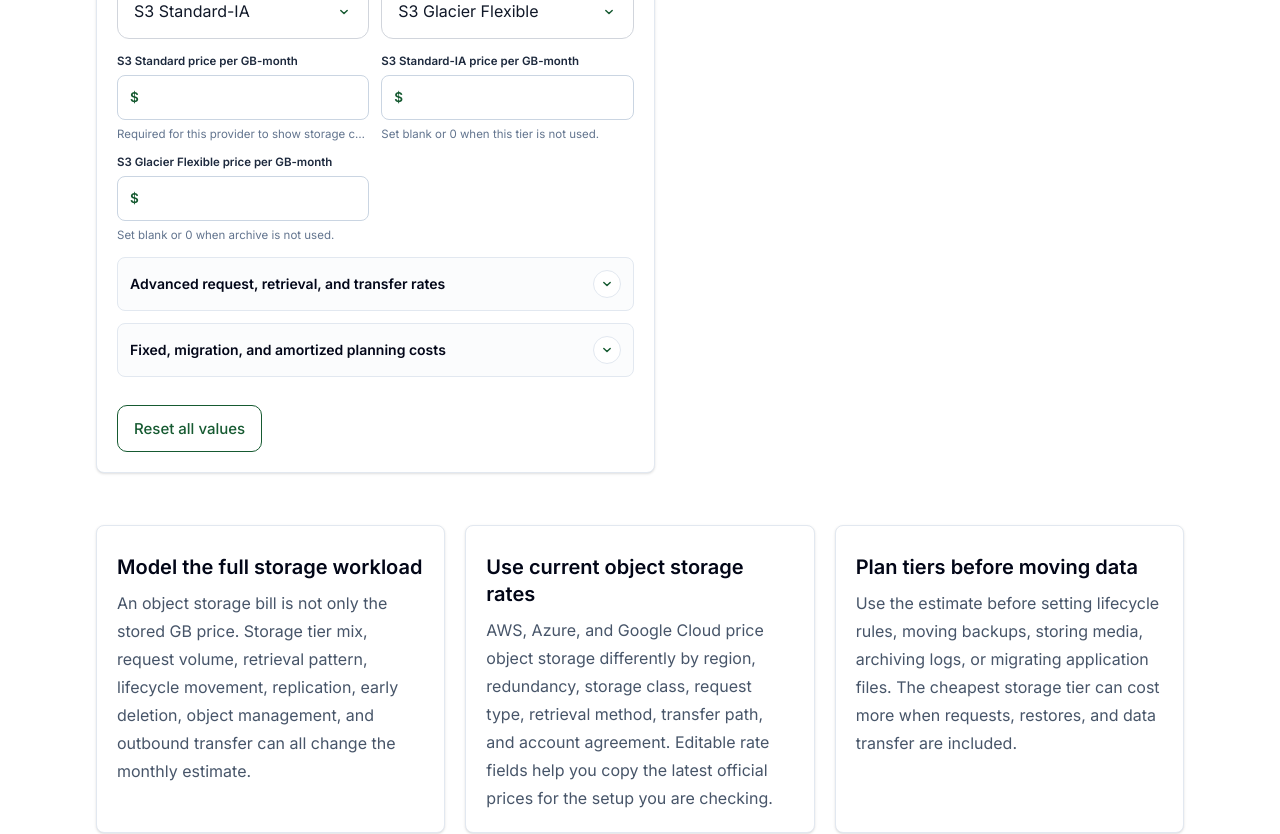
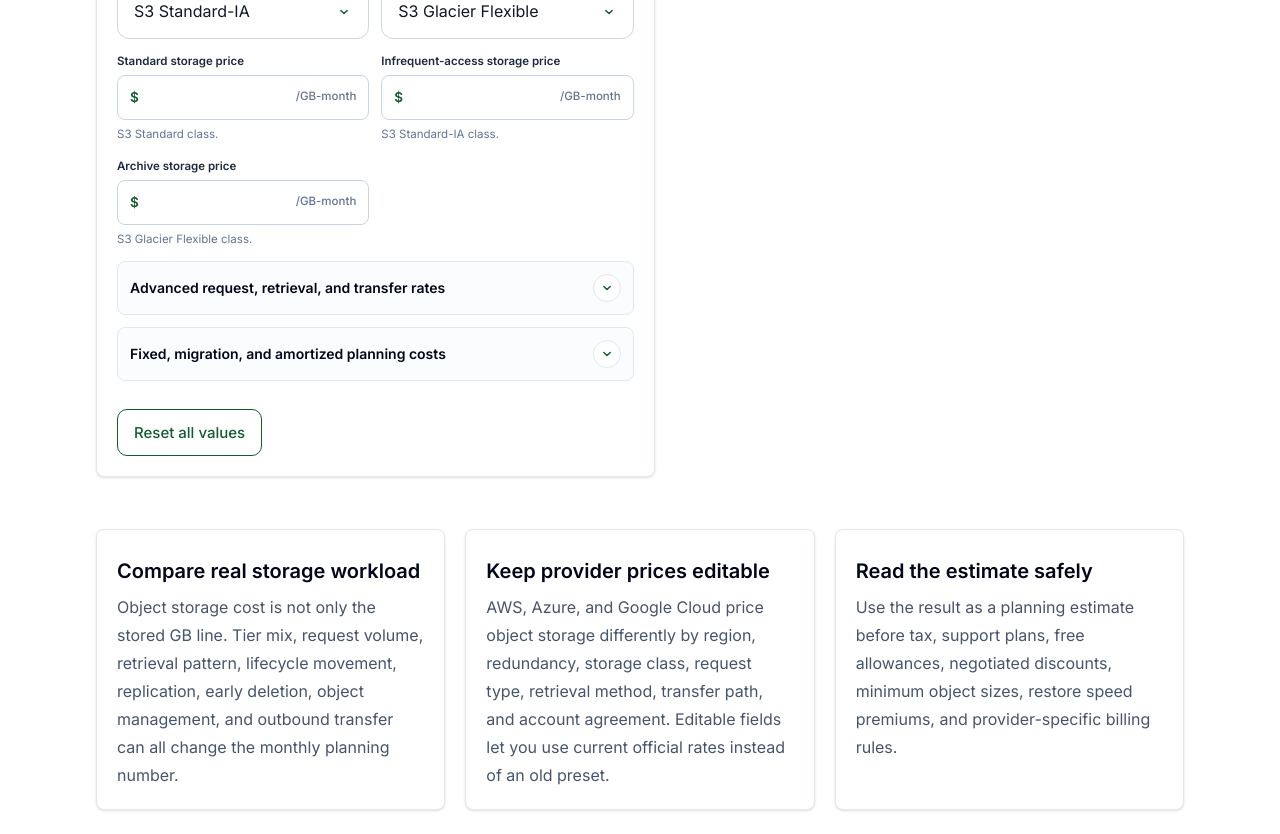
Before and after one commit to vaarunsonawwane-ops/beeija, a Next.js app: page /tools/cloud-object-storage-cost-comparison-calculator in a window 1280 px wide. Shown: the part 2280-3114 px from the top of the page. Built offline with nearby package versions, Linux system fonts and the light colour scheme.

Commit message:
Cloud Object Storage Cost Comparison

```diff
--- a/app/tools/cloud-object-storage-cost-comparison-calculator/ToolClient.tsx
+++ b/app/tools/cloud-object-storage-cost-comparison-calculator/ToolClient.tsx
@@ -1329,175 +1329,183 @@ function PlanEditor({
         </div>
       ) : null}
 
-      <div className="grid items-start gap-x-3 gap-y-2 sm:grid-cols-2">
+      <div className="grid gap-3 sm:grid-cols-2">
         <BeeijaNumberField
-          label={`${shortenStorageClassLabel(classes.hot)} price per GB-month`}
+          label="Standard storage price"
           value={plan.standardStoragePrice}
           onChange={(value) =>
             onChange("standardStoragePrice", value)
           }
           prefix="$"
-          helper="Required for this provider to show storage cost."
+          suffix="/GB-month"
+          helper={`${shortenStorageClassLabel(classes.hot)} class.`}
           sanitizeDecimal
         />
 
         <BeeijaNumberField
-          label={
-            coolEnabled
-              ? `${shortenStorageClassLabel(classes.cool)} price per GB-month`
-              : "Infrequent-access storage price"
-          }
+          label="Infrequent-access storage price"
           value={plan.coolStoragePrice}
           onChange={(value) =>
             onChange("coolStoragePrice", value)
           }
           prefix="$"
+          suffix="/GB-month"
           disabled={!coolEnabled}
-          helper="Set blank or 0 when this tier is not used."
+          helper={
+            coolEnabled
+              ? `${shortenStorageClassLabel(classes.cool)} class.`
+              : "Set blank or 0 when this tier is not used."
+          }
           sanitizeDecimal
         />
 
         <BeeijaNumberField
-          label={
-            archiveEnabled
-              ? `${shortenStorageClassLabel(classes.archive)} price per GB-month`
-              : "Archive storage price"
-          }
+          label="Archive storage price"
           value={plan.archiveStoragePrice}
           onChange={(value) =>
             onChange("archiveStoragePrice", value)
           }
           prefix="$"
+          suffix="/GB-month"
           disabled={!archiveEnabled}
-          helper="Set blank or 0 when archive is not used."
+          helper={
+            archiveEnabled
+              ? `${shortenStorageClassLabel(classes.archive)} class.`
+              : "Set blank or 0 when archive is not used."
+          }
           sanitizeDecimal
         />
       </div>
 
       <BeeijaAdvancedSection
         title="Advanced request, retrieval, and transfer rates"
-        description="Open this only when request charges, retrieval or restore rates, transfer, replication, object-management, or early-deletion costs apply."
-        contentClassName="mt-3 grid items-start gap-x-3 gap-y-2 sm:grid-cols-2"
+        description="Open this only when request charges, retrieval, restore, transfer, replication, management, or early-deletion costs apply."
       >
+        <div className="grid items-start gap-3 sm:grid-cols-2">
           <BeeijaNumberField
-            label="Write operations per 10,000"
+            label="Write operation price"
             value={plan.writePricePerTenThousand}
             onChange={(value) =>
               onChange("writePricePerTenThousand", value)
             }
             prefix="$"
+            helper="Per 10,000 write requests."
             sanitizeDecimal
           />
 
           <BeeijaNumberField
-            label="Read operations per 10,000"
+            label="Read operation price"
             value={plan.readPricePerTenThousand}
             onChange={(value) =>
               onChange("readPricePerTenThousand", value)
             }
             prefix="$"
+            helper="Per 10,000 read requests."
             sanitizeDecimal
           />
 
           <BeeijaNumberField
-            label="List or metadata operations per 10,000"
+            label="List or metadata price"
             value={plan.listPricePerTenThousand}
             onChange={(value) =>
               onChange("listPricePerTenThousand", value)
             }
             prefix="$"
+            helper="Per 10,000 list or metadata requests."
             sanitizeDecimal
           />
 
           <BeeijaNumberField
-            label="Lifecycle transitions per 10,000"
+            label="Lifecycle transition price"
             value={plan.transitionPricePerTenThousand}
             onChange={(value) =>
               onChange("transitionPricePerTenThousand", value)
             }
             prefix="$"
+            helper="Per 10,000 lifecycle transitions."
             sanitizeDecimal
           />
 
           <BeeijaNumberField
-            label={
-              coolEnabled
-                ? `${shortenStorageClassLabel(classes.cool)} retrieval price per GB`
-                : "Cool-tier retrieval price per GB"
-            }
+            label="Cool retrieval price"
             value={plan.coolRetrievalPricePerGb}
             onChange={(value) =>
               onChange("coolRetrievalPricePerGb", value)
             }
             prefix="$"
             disabled={!coolEnabled}
+            helper="Per GB retrieved from IA or cool storage."
             sanitizeDecimal
           />
 
           <BeeijaNumberField
-            label={
-              archiveEnabled
-                ? `${shortenStorageClassLabel(classes.archive)} retrieval or restore per GB`
-                : "Archive retrieval or restore per GB"
-            }
+            label="Archive restore price"
             value={plan.archiveRetrievalPricePerGb}
             onChange={(value) =>
               onChange("archiveRetrievalPricePerGb", value)
             }
             prefix="$"
             disabled={!archiveEnabled}
+            helper="Per GB restored or retrieved from archive."
             sanitizeDecimal
           />
 
           <BeeijaNumberField
-            label="Effective egress price per GB"
+            label="Egress transfer price"
             value={plan.egressPricePerGb}
             onChange={(value) => onChange("egressPricePerGb", value)}
             prefix="$"
+            helper="Per GB of outbound transfer."
             sanitizeDecimal
           />
 
           <BeeijaNumberField
-            label="Replication transfer price per GB"
+            label="Replication transfer price"
             value={plan.replicationTransferPricePerGb}
             onChange={(value) =>
               onChange("replicationTransferPricePerGb", value)
             }
             prefix="$"
+            helper="Per GB copied between regions."
             sanitizeDecimal
           />
 
           <BeeijaNumberField
-            label="Management price per million objects"
+            label="Object management price"
             value={plan.managementPricePerMillionObjects}
             onChange={(value) =>
               onChange("managementPricePerMillionObjects", value)
             }
             prefix="$"
+            helper="Per million managed objects."
             sanitizeDecimal
           />
 
           <BeeijaNumberField
-            label="Early-deletion charge per affected GB"
+            label="Early deletion charge"
             value={plan.earlyDeletionPricePerGb}
             onChange={(value) =>
               onChange("earlyDeletionPricePerGb", value)
             }
             prefix="$"
+            helper="Per GB charged for early deletion."
             sanitizeDecimal
           />
+        </div>
       </BeeijaAdvancedSection>
 
       <BeeijaAdvancedSection
         title="Fixed, migration, and amortized planning costs"
-        description="Open this only when storage inventory, analytics, monitoring, support allocation, migration labour, or one-time movement costs matter."
-        contentClassName="mt-3 grid items-start gap-x-3 gap-y-2 sm:grid-cols-2"
+        description="Open this only when inventory, monitoring, support allocation, migration labour, or one-time movement costs matter."
       >
+        <div className="grid gap-3 sm:grid-cols-2">
           <BeeijaNumberField
-            label="Other fixed monthly storage services"
+            label="Fixed monthly services"
             value={plan.fixedMonthlyCost}
             onChange={(value) => onChange("fixedMonthlyCost", value)}
             prefix="$"
+            suffix="/month"
+            helper="Inventory, analytics, monitoring, or support."
             sanitizeDecimal
           />
 
@@ -1508,6 +1516,7 @@ function PlanEditor({
               onChange("oneTimeMigrationCost", value)
             }
             prefix="$"
+            helper="Optional one-time cost spread across months."
             sanitizeDecimal
           />
 
@@ -1518,8 +1527,10 @@ function PlanEditor({
               onChange("migrationAmortizationMonths", value)
             }
             suffix="months"
+            helper="Months used to spread one-time migration cost."
             sanitizeDecimal
           />
+        </div>
       </BeeijaAdvancedSection>
     </div>
   );
--- a/app/tools/cloud-object-storage-cost-comparison-calculator/page.tsx
+++ b/app/tools/cloud-object-storage-cost-comparison-calculator/page.tsx
@@ -71,28 +71,27 @@ export default function Page() {
       <ToolClient />
 
       <section className="beeija-feature-grid">
-        <InfoCard title="Model the full storage workload" className="rounded-lg">
+        <InfoCard title="Compare real storage workload" className="rounded-lg">
           <>
-            An object storage bill is not only the stored GB price. Storage tier
-            mix, request volume, retrieval pattern, lifecycle movement,
-            replication, early deletion, object management, and outbound transfer
-            can all change the monthly estimate.
+            Object storage cost is not only the stored GB line. Tier mix,
+            request volume, retrieval pattern, lifecycle movement, replication,
+            early deletion, object management, and outbound transfer can all
+            change the monthly planning number.
           </>
         </InfoCard>
-        <InfoCard title="Use current object storage rates" className="rounded-lg">
+        <InfoCard title="Keep provider prices editable" className="rounded-lg">
           <>
             AWS, Azure, and Google Cloud price object storage differently by
             region, redundancy, storage class, request type, retrieval method,
-            transfer path, and account agreement. Editable rate fields help you
-            copy the latest official prices for the setup you are checking.
+            transfer path, and account agreement. Editable fields let you use
+            current official rates instead of an old preset.
           </>
         </InfoCard>
-        <InfoCard title="Plan tiers before moving data" className="rounded-lg">
+        <InfoCard title="Read the estimate safely" className="rounded-lg">
           <>
-            Use the estimate before setting lifecycle rules, moving backups,
-            storing media, archiving logs, or migrating application files. The
-            cheapest storage tier can cost more when requests, restores, and data
-            transfer are included.
+            Use the result as a planning estimate before tax, support plans,
+            free allowances, negotiated discounts, minimum object sizes, restore
+            speed premiums, and provider-specific billing rules.
           </>
         </InfoCard>
       </section>
```
